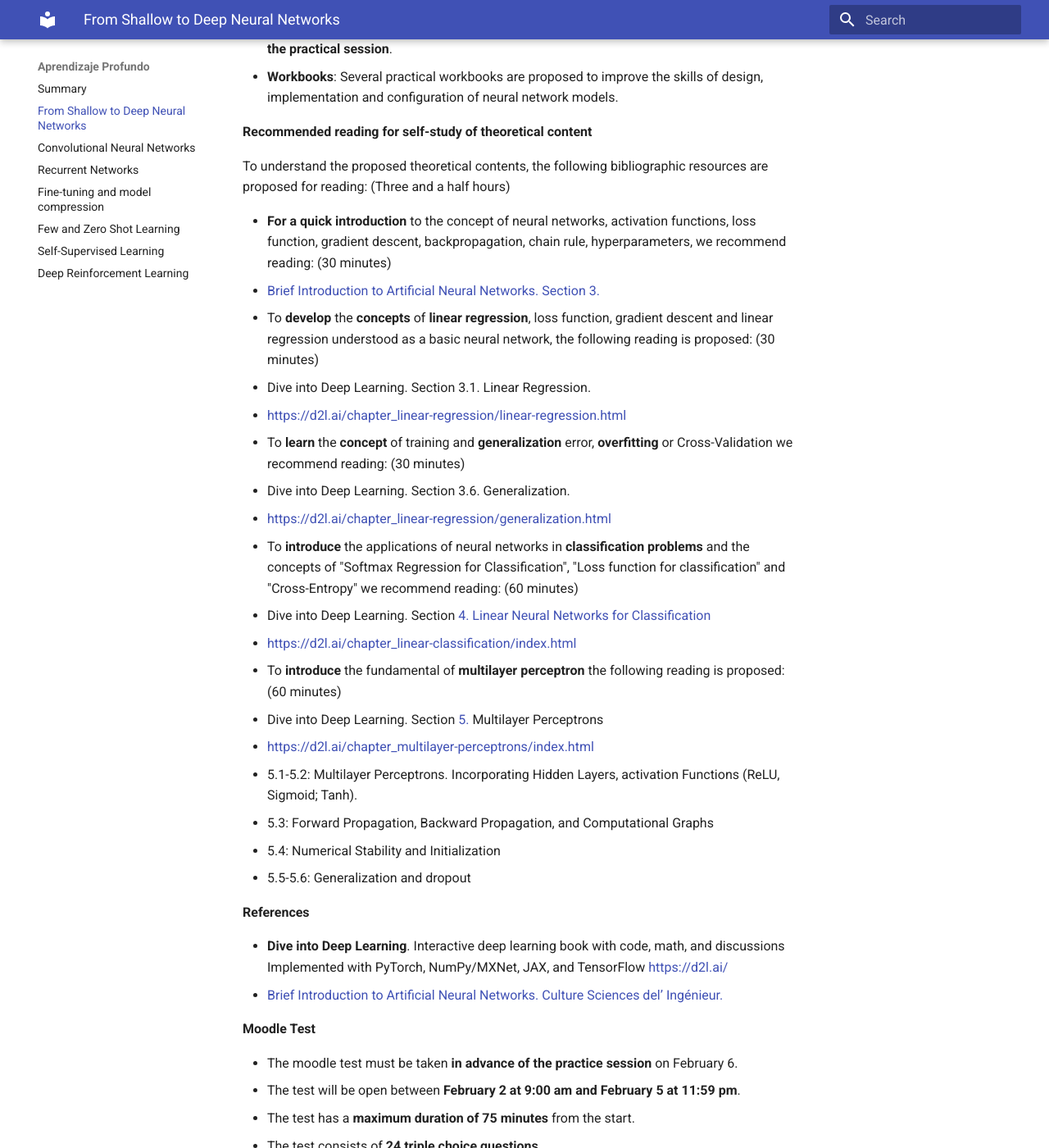
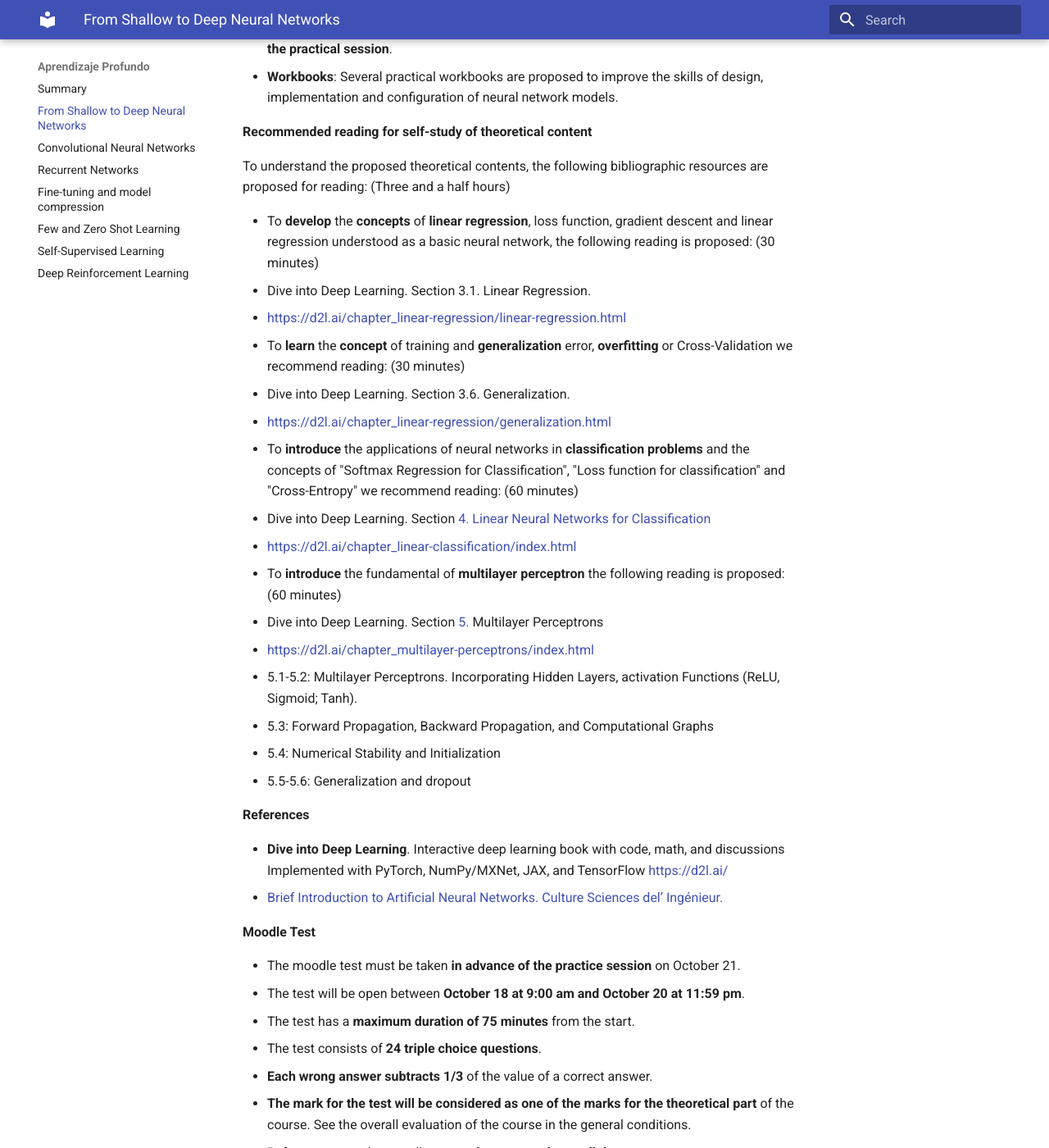
Before and after one commit to pertusa/ap, an MkDocs documentation site: the page built from docs/dnn.md, in a window 1280 px wide and 1400 px high, scrolled down 1049 px. Shown: the whole window at 82% size. Built offline with MkDocs 1.6.1 and Material for MkDocs 9.7.7, drawn with Linux system fonts in a browser that asks for light colours; some of the changed text lies outside the part shown.

Commit message:
Update dnn.md

```diff
--- a/docs/dnn.md
+++ b/docs/dnn.md
@@ -34,8 +34,6 @@
 
 To understand the proposed theoretical contents, the following bibliographic resources are proposed for reading: (Three and a half hours)
 
-- **For a quick introduction** to the concept of neural networks, activation functions, loss function, gradient descent, backpropagation, chain rule, hyperparameters, we recommend reading: (30 minutes)
-  - [Brief Introduction to Artificial Neural Networks. Section 3.](https://eduscol.education.fr/sti/sites/eduscol.education.fr.sti/files/ressources/pedagogiques/14500/14500-brief-introduction-to-artificial-neural-networks-ensps.pdf)
 - To **develop** the **concepts** of **linear regression**, loss function, gradient descent and linear regression understood as a basic neural network, the following reading is proposed: (30 minutes)
   - Dive into Deep Learning. Section 3.1. Linear Regression.
   - <https://d2l.ai/chapter_linear-regression/linear-regression.html>
@@ -61,8 +59,8 @@ To understand the proposed theoretical contents, the following bibliographic res
 
 **Moodle Test**
 
-- The moodle test must be taken **in advance of the practice session** on February 6.
-- The test will be open between **February 2 at 9:00 am and February 5 at 11:59 pm**.
+- The moodle test must be taken **in advance of the practice session** on October 21.
+- The test will be open between **October 18 at 9:00 am and October 20 at 11:59 pm**.
 - The test has a **maximum duration of 75 minutes** from the start.
 - The test consists of **24 triple choice questions**.
 - **Each wrong answer subtracts 1/3** of the value of a correct answer.
@@ -112,4 +110,4 @@ For the practical part of the course, **two notebooks** have been prepared to ex
 
 - To work with the practice you will need to make a local copy of the notebook and answer all the questions that are posed.
 - For the delivery you will have to send a copy of the notebook with the answers. You will have to use the delivery control of "UACloud -> Evaluación" called "FROM SHALLOW TO DEEP NN. NoteBook X".
-- The **deadline** for delivery of **notebooks 1 and 2** will be on February 13.
+- The **deadline** for delivery of **notebooks 1 and 2** will be on October 27.
```
